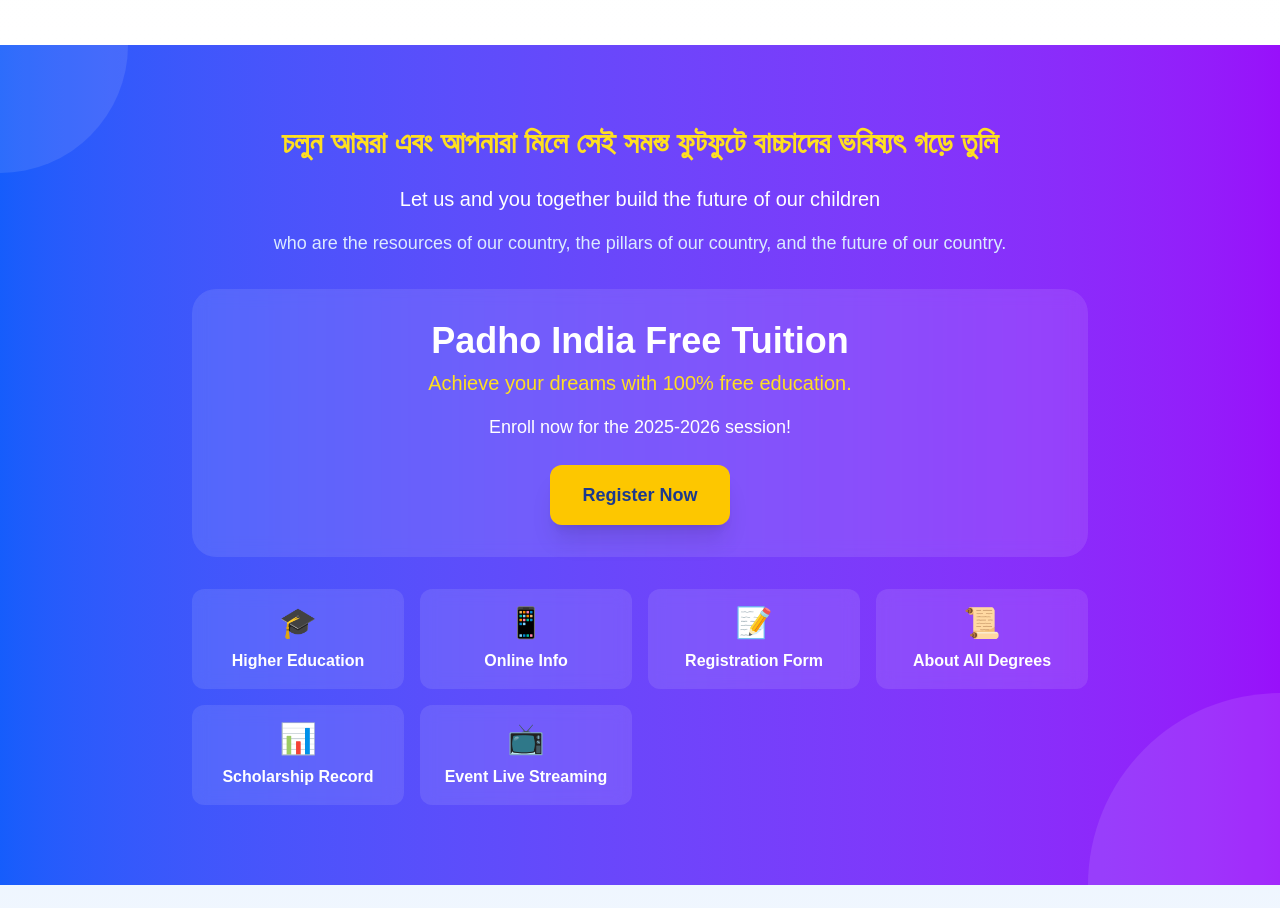
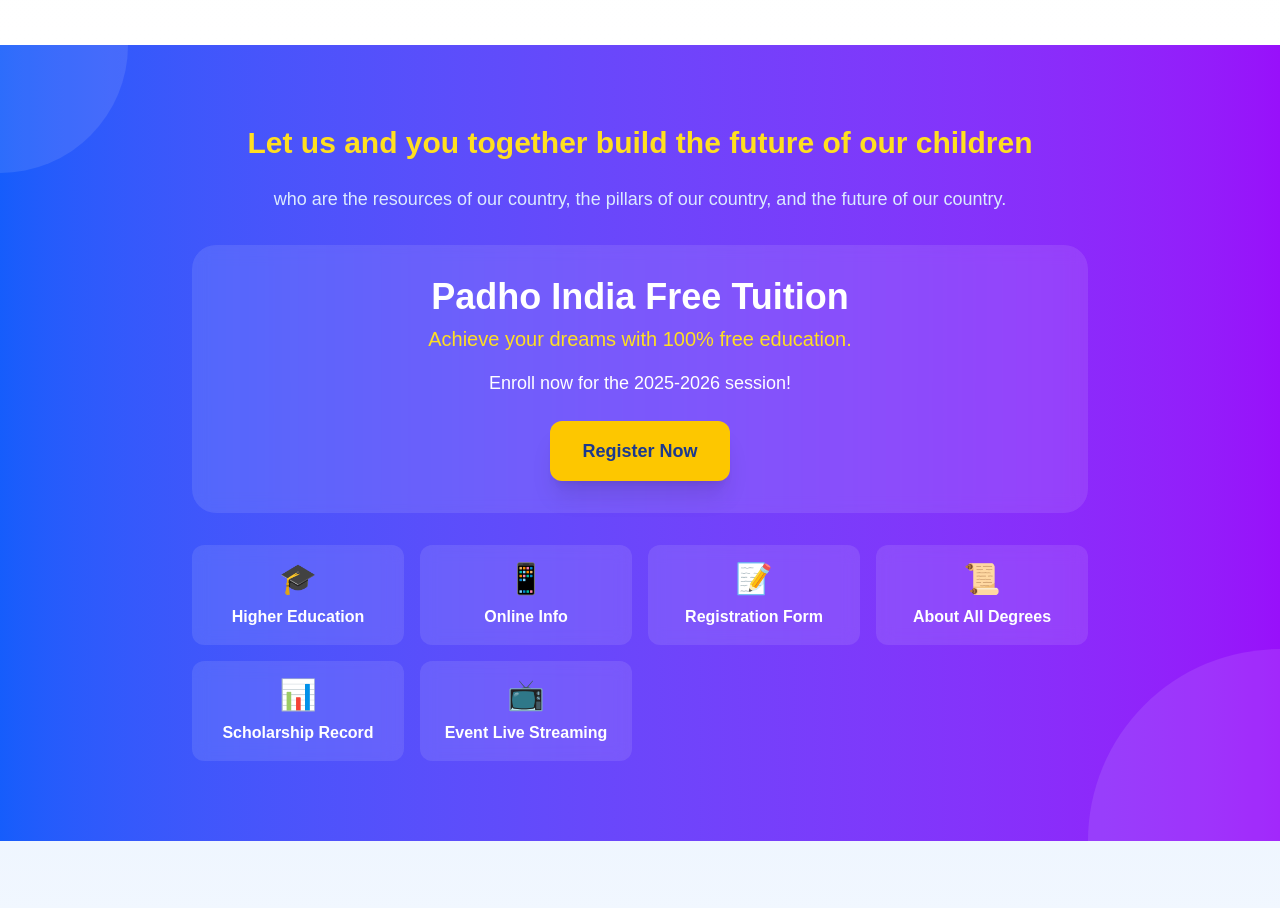
Before and after one commit to padoindia873-hub/kk-padho-india, a Next.js app: page / in a window 1280 px wide. Shown: the part 5440-6348 px from the top of the page. Built offline with nearby package versions, Linux system fonts and the light colour scheme.

Commit message:
updatted

```diff
--- a/src/components/Scholarship/CTASection.tsx
+++ b/src/components/Scholarship/CTASection.tsx
@@ -16,13 +16,9 @@
       <div className="relative max-w-4xl mx-auto text-center">
 
         {/* Bengali Text */}
-        <p className="text-2xl md:text-3xl text-yellow-300 font-semibold mb-6 font-bengali">
-          চলুন আমরা এবং আপনারা মিলে সেই সমস্ত ফুটফুটে বাচ্চাদের ভবিষ্যৎ গড়ে তুলি
-        </p>
-
-        <p className="text-xl text-white mb-4">
-          Let us and you together build the future of our children
-        </p>
+        <p className="text-2xl md:text-3xl text-yellow-300 font-semibold mb-6">
+  Let us and you together build the future of our children
+</p>
 
         <p className="text-lg text-blue-100 mb-8">
           who are the resources of our country, the pillars of our country, and the future of our country.
```
